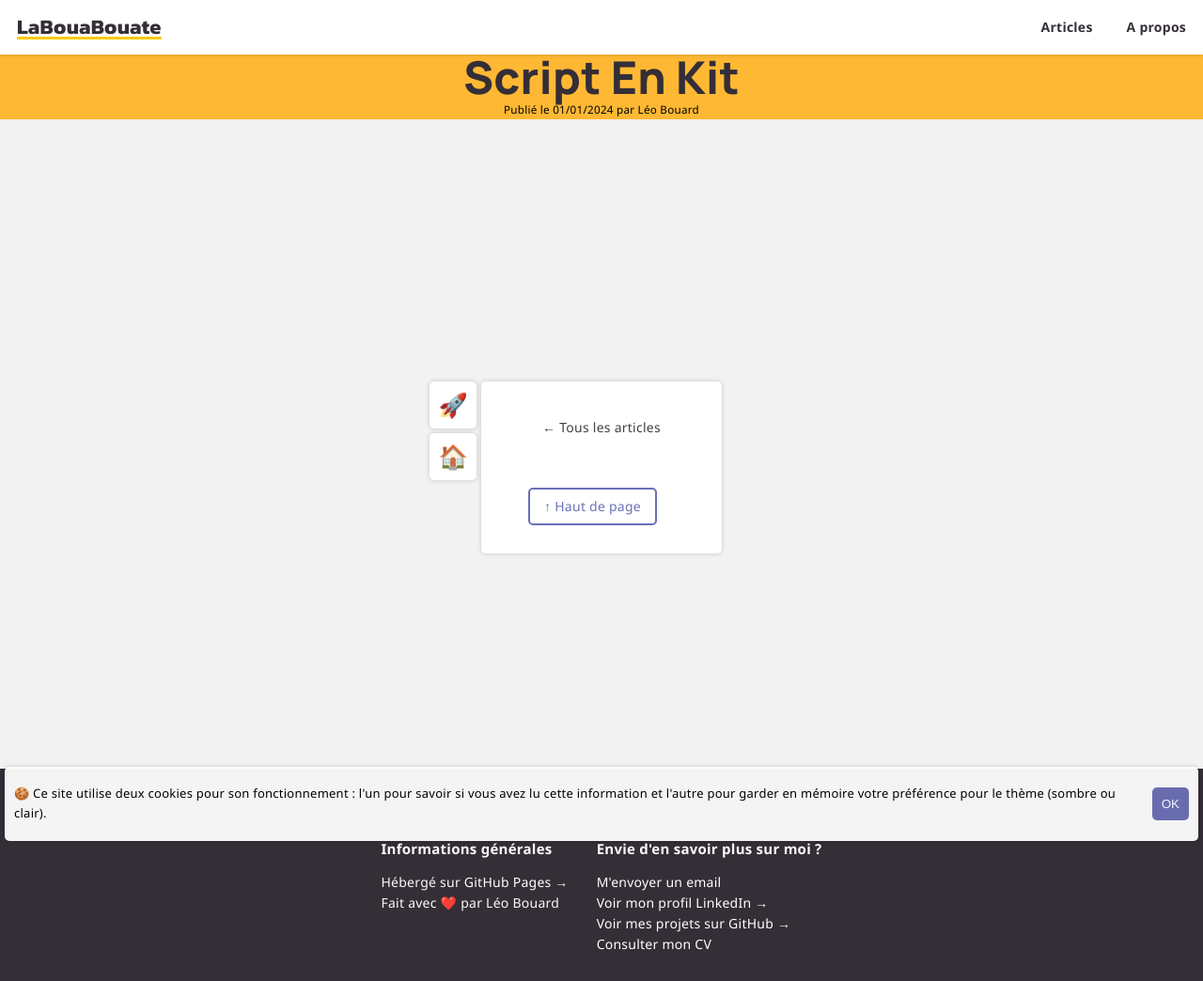
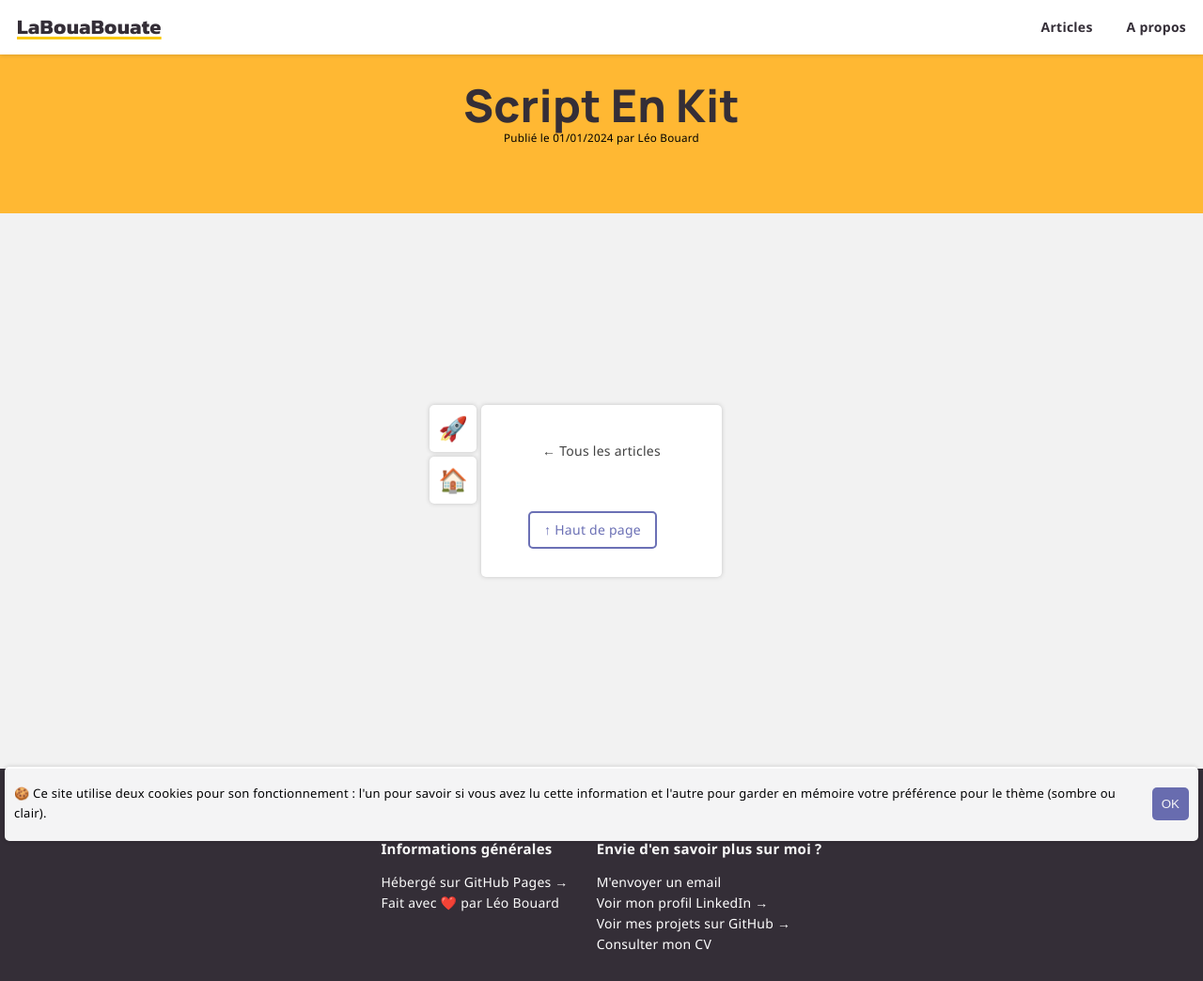
Before and after one commit to leobouard/leobouard.github.io, a Jekyll site: the page built from _posts/2024-01-01-script-en-kit.md, in a window 1280 px wide. Shown: the whole page at 94% size. Built offline with Jekyll 4.4.1, drawn with Linux system fonts in a browser that asks for light colours; some web fonts are replaced; our own code applies the rules of GitHub Pages for plain Markdown files.

Commit message:
Ajout des marges

```diff
--- a/_layouts/post.html
+++ b/_layouts/post.html
@@ -3,8 +3,8 @@ layout: default
 ---
 
 <div class="postBanner">
-    <h1>{{ page.title }}</h1>
-    <small>Publié le {{ page.date | date: "%d/%m/%Y" }} par {{ site.author }}</small>
+    <h1 style="margin-top: 80px;">{{ page.title }}</h1>
+    <small style="margin-bottom: 70px;">Publié le {{ page.date | date: "%d/%m/%Y" }} par {{ site.author }}</small>
 </div>
 <section>
     <div class="side_buttons">
--- a/assets/css/posts.scss
+++ b/assets/css/posts.scss
@@ -119,6 +119,7 @@ span.articleDescription {
     user-select: none;
     width: 100%;
     z-index: -1;
+    margin: -50px 0px;
 }
 
 .postBanner > h1 {
```
